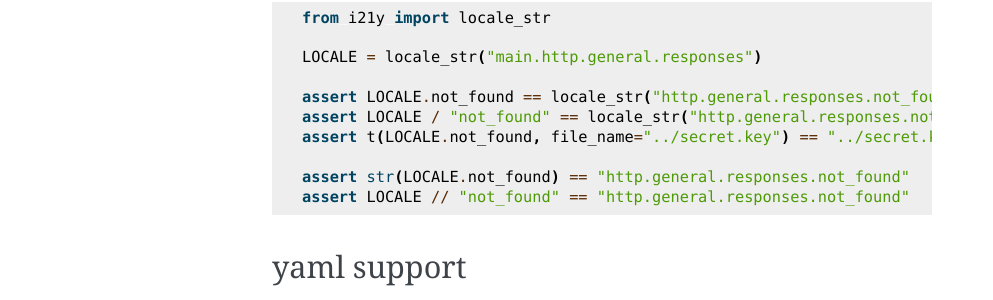
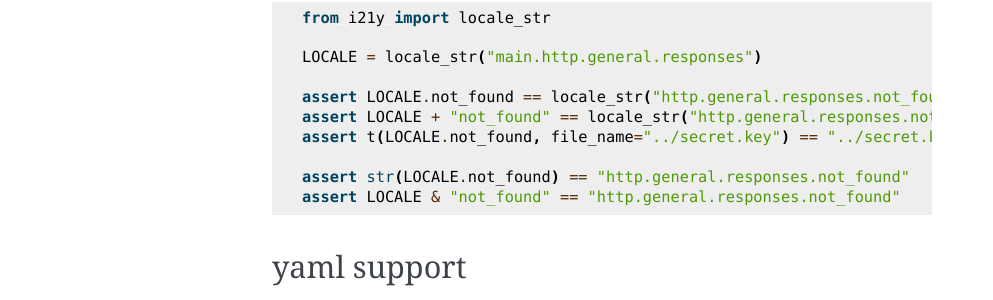
Before and after one commit to tasuren/i21y, a Sphinx documentation site: the page built from docs/usage.md, in a window 1280 px wide. Shown: the part 1223-1523 px from the top of the page, without its empty margins (148-1141 px from the left). Built offline with Sphinx 7.4.7, drawn with Linux system fonts in a browser that asks for light colours.

````diff
--- a/docs/usage.md
+++ b/docs/usage.md
@@ -49,11 +49,11 @@ from i21y import locale_str
 LOCALE = locale_str("main.http.general.responses")
 
 assert LOCALE.not_found == locale_str("http.general.responses.not_found")
-assert LOCALE / "not_found" == locale_str("http.general.responses.not_found")
+assert LOCALE + "not_found" == locale_str("http.general.responses.not_found")
 assert t(LOCALE.not_found, file_name="../secret.key") == "../secret.key is not found."
 
 assert str(LOCALE.not_found) == "http.general.responses.not_found"
-assert LOCALE // "not_found" == "http.general.responses.not_found"
+assert LOCALE & "not_found" == "http.general.responses.not_found"
 ```
 
 ## yaml support
````
